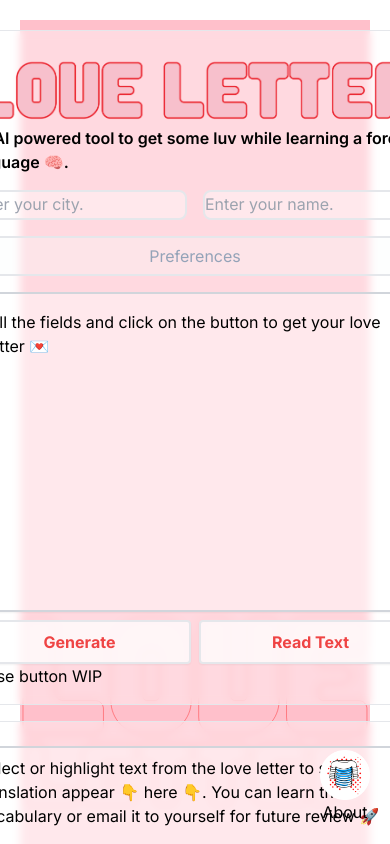
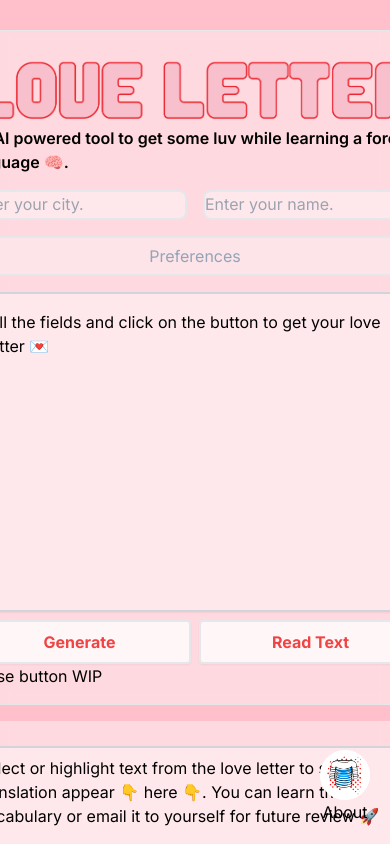
Before and after one commit to lmangall/love-letter, a Next.js app: page / in a window 390 px wide. Shown: the top 844 px of the page. Built offline with nearby package versions, Linux system fonts and the light colour scheme.

Commit message:
pink overall background, conditionnal background image

```diff
--- a/app/globals.css
+++ b/app/globals.css
@@ -10,22 +10,23 @@
 body {
   margin: 0;
   padding: 0;
-  font-family: 'Inter', sans-serif; /* Utilizing the Inter font */
+  font-family: 'Inter', sans-serif;
+  background-color: pink; /* Ensure full background is pink */
 }
 
 
+/* Styles for tablets and below */
 @media (max-width: 768px) {
-  /* Styles for tablets and below */
   body {
     padding: 20px;
   }
 }
 
+/* Styles for mobile devices */
 @media (max-width: 480px) {
-  /* Styles for mobile devices */
   .grid {
     grid-template-columns: 1fr;
-  } /* This closing brace was missing */
+  }
   .p-24 {
     padding: 10px;
   }
--- a/components/LoveLetterBackground.jsx
+++ b/components/LoveLetterBackground.jsx
@@ -1,15 +1,30 @@
-import React from 'react';
+import React, { useState, useEffect } from 'react';
 
-const LoveLetterBackground = (props) => (
+const LoveLetterBackground = (props) => {
+  const [isMobile, setIsMobile] = useState(false);
+
+  useEffect(() => {
+    const handleResize = () => {
+      setIsMobile(window.innerWidth < 480);
+    };
+
+    window.addEventListener('resize', handleResize);
+    handleResize();
+
+    return () => window.removeEventListener('resize', handleResize);
+  }, []);
+
+  if (isMobile) return null; // Don't render the SVG on mobile
+
+  return (
     <svg
       id="Layer_1"
       xmlns="http://www.w3.org/2000/svg"
       viewBox="0 0 1920 1080"
       xmlSpace="preserve"
-    className="absolute w-full h-full" // Tailwind classes to make it full screen
-    style={{ backgroundColor: 'pink' }} // Inline style for background color
-
-    {...props} // Spreading any additional props passed to the component
+      className="absolute w-full h-full"
+      style={{ backgroundColor: 'pink' }}
+      {...props}
     >
        <path
 	        style={{
@@ -29,8 +44,9 @@ const LoveLetterBackground = (props) => (
           d="M60.57 653.46c-24.27 0-44.13-20.58-44.13-45.72V59.06c0-25.15 19.86-45.72 44.13-45.72h88.25c24.27 0 44.13 20.58 44.13 45.72v365.78c0 25.15 19.86 45.72 44.13 45.72h176.51c24.27 0 44.13 20.58 44.13 45.72v91.45c0 25.15-19.86 45.72-44.13 45.72H60.57zM674.82 653.46c-97.52 0-176.51-81.84-176.51-182.89V196.23c0-101.05 78.99-182.89 176.51-182.89h88.25c97.52 0 176.51 81.84 176.51 182.89v274.34c0 101.05-78.99 182.89-176.51 182.89h-88.25zm66.19-182.89c12.36 0 22.06-10.06 22.06-22.86V219.09c0-12.8-9.71-22.86-22.06-22.86h-44.13c-12.36 0-22.06 10.06-22.06 22.86V447.7c0 12.8 9.71 22.86 22.06 22.86h44.13zM1068.44 653.46c-48.54 0-88.25-41.15-88.25-91.45V59.06c0-25.15 19.86-45.72 44.13-45.72h88.25c24.27 0 44.13 20.58 44.13 45.72V447.7c0 12.8 9.71 22.86 22.06 22.86h44.13c12.36 0 22.06-10.06 22.06-22.86V59.06c0-25.15 19.86-45.72 44.13-45.72h88.25c24.27 0 44.13 20.58 44.13 45.72v411.51c0 101.05-78.99 182.89-176.51 182.89h-176.51zM1550.3 653.46c-48.54 0-88.25-41.15-88.25-91.45V104.78c0-50.29 39.71-91.45 88.25-91.45h308.89c24.27 0 44.13 20.58 44.13 45.72v91.45c0 25.15-19.86 45.72-44.13 45.72h-198.57c-12.36 0-22.06 10.06-22.06 22.86v45.72c0 12.8 9.71 22.86 22.06 22.86h110.32c24.27 0 44.13 20.58 44.13 45.72 0 25.15-19.86 45.72-44.13 45.72h-110.32c-12.36 0-22.06 10.06-22.06 22.86v45.72c0 12.8 9.71 22.86 22.06 22.86h198.57c24.27 0 44.13 20.58 44.13 45.72v91.45c0 25.15-19.86 45.72-44.13 45.72H1550.3z"
         />
       </g>
-    {/* More paths or other SVG elements */}
+
     </svg>
   );
+};
 
 export default LoveLetterBackground;
```
Lines whose indentation alone changed are shown as unchanged.
